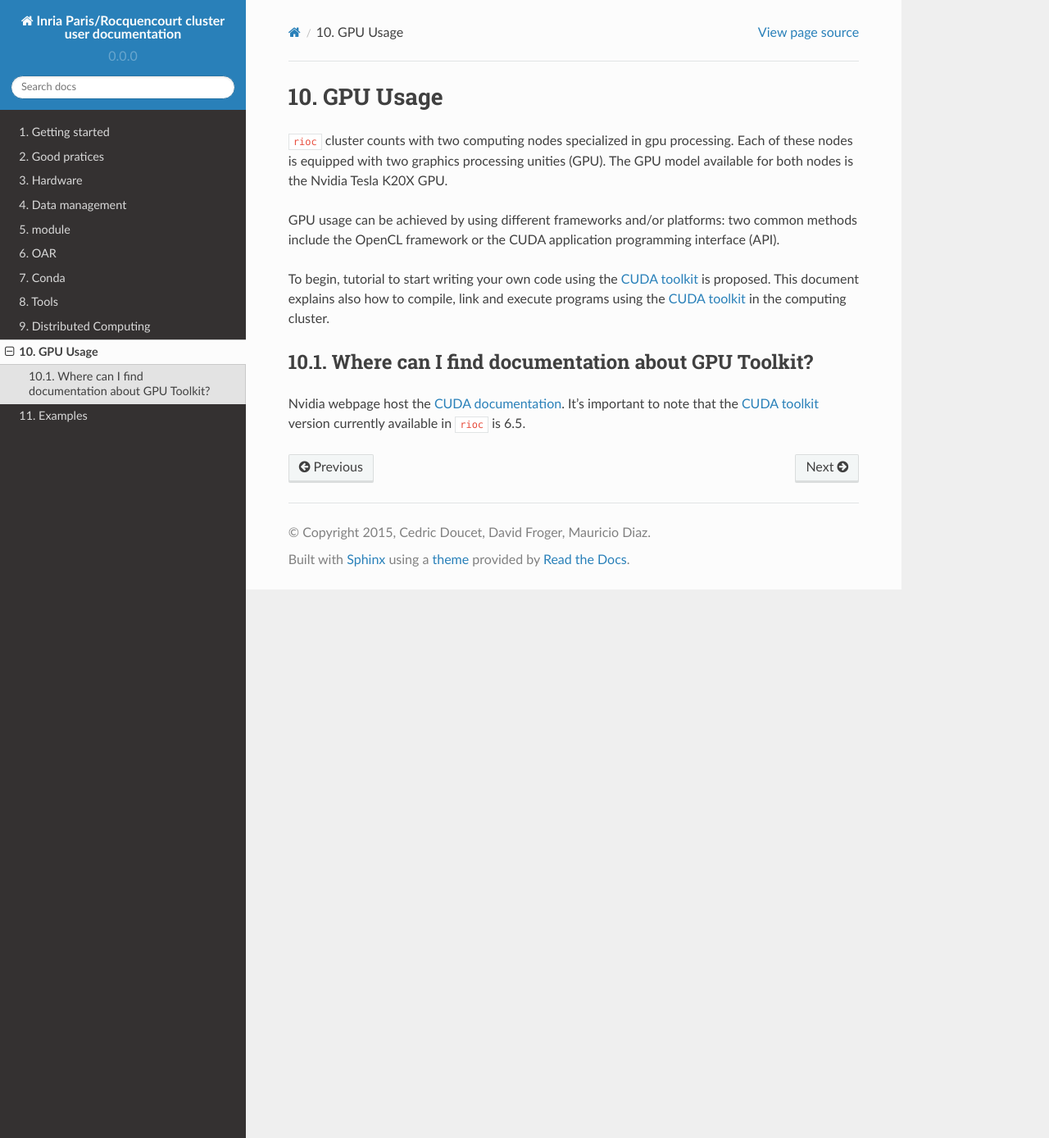
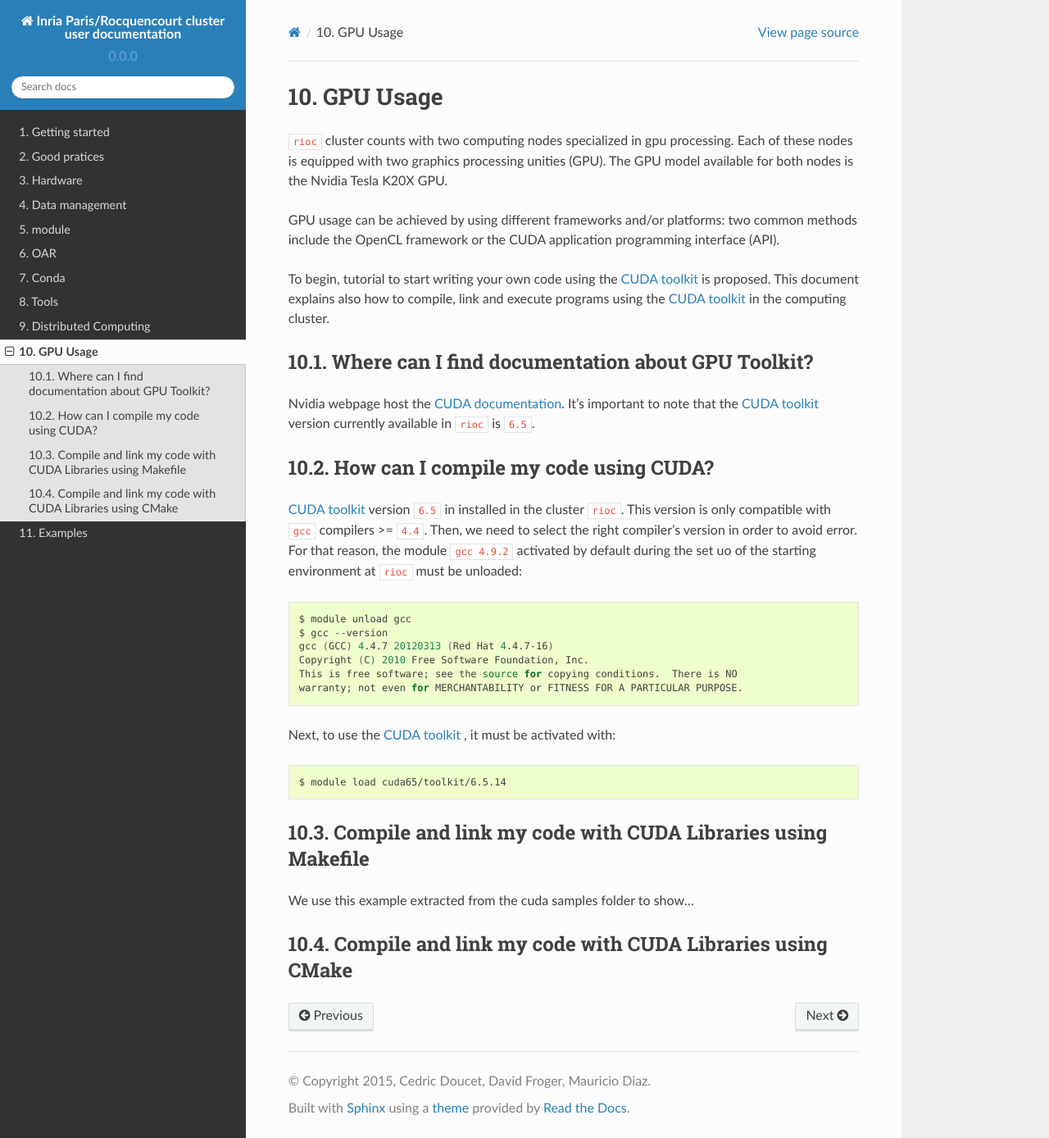
Before and after one commit to abertout/rioc, a Sphinx documentation site: the page built from doc/gpu.rst, in a window 1280 px wide and 1388 px high. Shown: the whole window at 82% size. Built offline with Sphinx 7.4.7 and the Read the Docs theme 2.0.0, drawn with Linux system fonts in a browser that asks for light colours.

Commit message:
Add how compile with Cuda section

```diff
--- a/doc/gpu.rst
+++ b/doc/gpu.rst
@@ -20,9 +20,41 @@ using the `CUDA toolkit`_ in the computing cluster.
 Where can I find documentation about GPU Toolkit?
 --------------------------------------------------
 Nvidia webpage host the `CUDA documentation`_. It's important to note that the
-`CUDA toolkit`_ version currently available in ``rioc`` is 6.5.
+`CUDA toolkit`_ version currently available in ``rioc`` is ``6.5``.
+
+How can I compile my code using CUDA?
+----------------------------------------------
+
+`CUDA toolkit`_ version ``6.5`` in installed in the cluster ``rioc``. This
+version is only compatible with ``gcc`` compilers >= ``4.4``. Then, we need to
+select the right compiler's version in order to avoid error.
+For that reason, the module ``gcc 4.9.2`` activated by default during the set
+uo of the starting environment at ``rioc`` must be unloaded:
+
+.. code-block:: bash
+
+    $ module unload gcc
+    $ gcc --version
+    gcc (GCC) 4.4.7 20120313 (Red Hat 4.4.7-16)
+    Copyright (C) 2010 Free Software Foundation, Inc.
+    This is free software; see the source for copying conditions.  There is NO
+    warranty; not even for MERCHANTABILITY or FITNESS FOR A PARTICULAR PURPOSE.
 
 
+Next, to use the `CUDA toolkit`_ , it must be activated with:
+
+.. code-block:: bash
+
+    $ module load cuda65/toolkit/6.5.14
+
+Compile and link my code with CUDA Libraries using Makefile
+------------------------------------------------------------
+
+We use this example extracted from the cuda samples folder to show...
+
+
+Compile and link my code with CUDA Libraries using CMake
+---------------------------------------------------------
 
 
 .. _CUDA toolkit: https://developer.nvidia.com/cuda-toolkit-65
```
